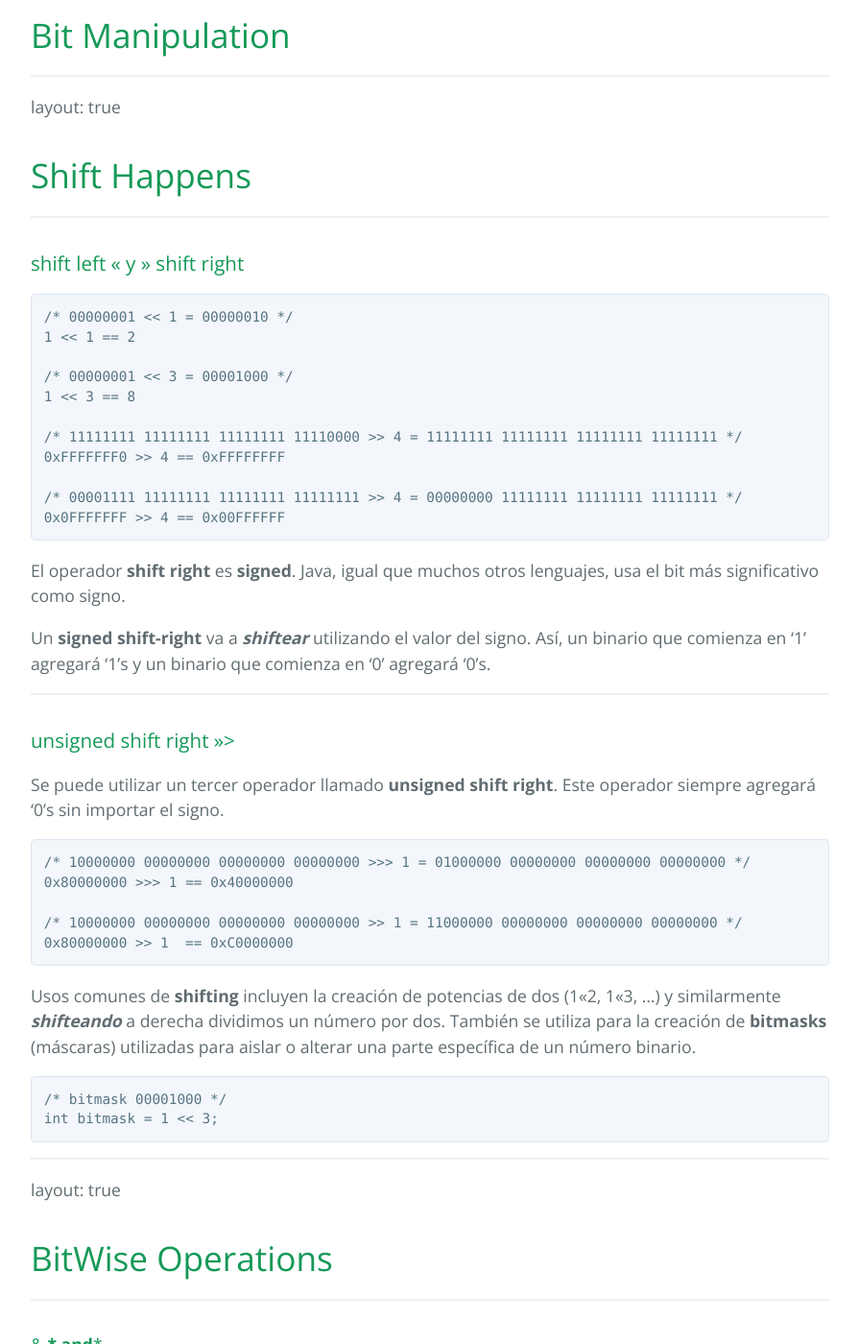
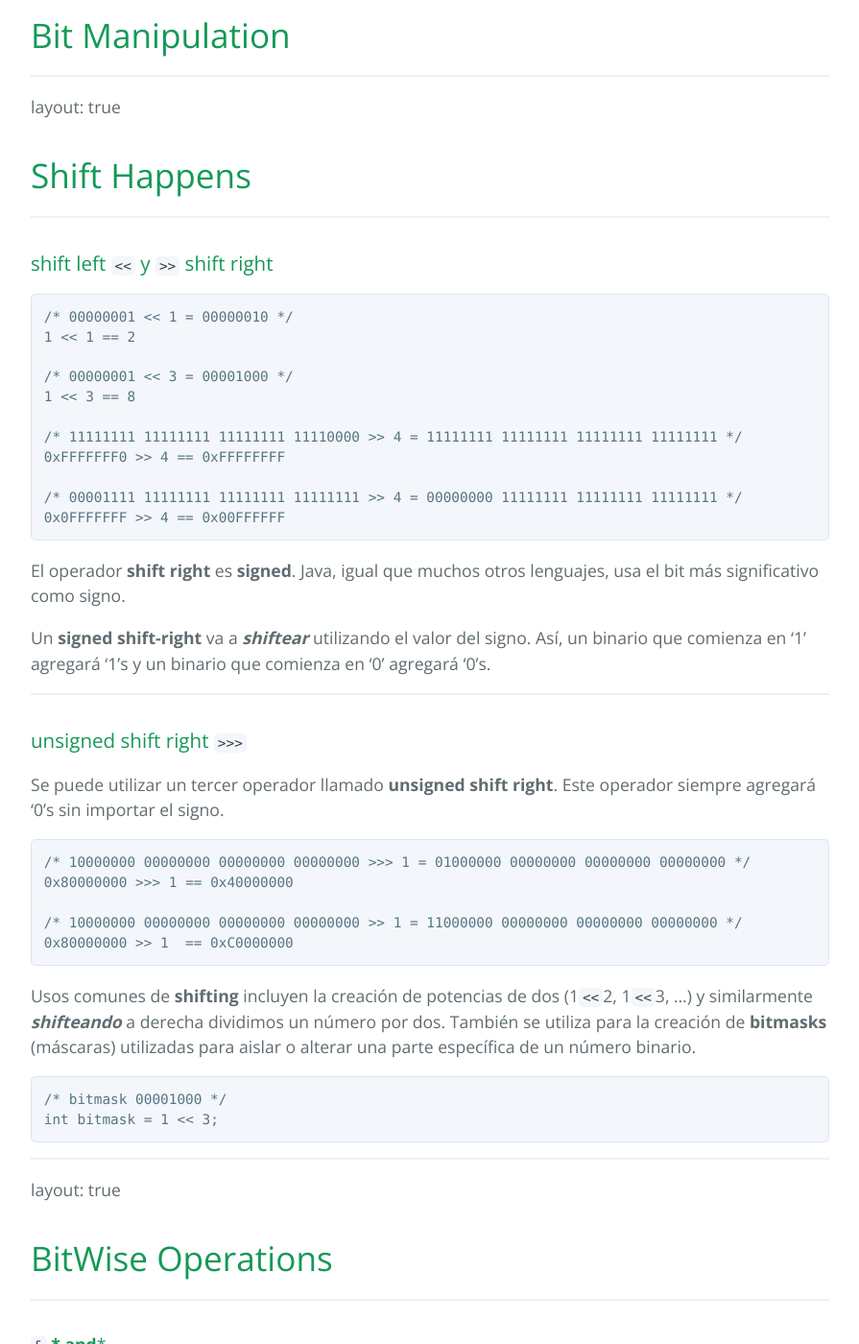
Before and after one commit to FacultadDeIngenieria/anaydis, a Jekyll site: the page built from presentation/bits/bits.md, in a window 1280 px wide and 1400 px high, scrolled down 350 px. Shown: the whole window at 96% size, without its empty margins (192-1087 px from the left). Built offline with Jekyll 4.4.1, drawn with Linux system fonts in a browser that asks for light colours; our own code applies the rules of GitHub Pages for plain Markdown files.

Commit message:
Enabling Bits.

````diff
--- a/presentation/bits/bits.md
+++ b/presentation/bits/bits.md
@@ -10,7 +10,7 @@ layout: true
 
 ---
 
-### shift left << y >> shift right
+### shift left `<<` y `>>` shift right
 
 ```java
 /* 00000001 << 1 = 00000010 */
@@ -32,7 +32,7 @@ Un **signed shift-right** va a ***shiftear*** utilizando el valor del signo. As
 
 ---
 
-### unsigned shift right >>>
+### unsigned shift right `>>>`
 
 Se puede utilizar un tercer operador llamado **unsigned shift right**. Este operador siempre agregará '0's sin importar el signo.
 
@@ -44,7 +44,7 @@ Se puede utilizar un tercer operador llamado **unsigned shift right**. Este oper
 0x80000000 >> 1  == 0xC0000000
 ```
 
-Usos comunes de **shifting** incluyen la creación de potencias de dos (1<<2, 1<<3, ...) y similarmente ***shifteando*** a derecha dividimos un número por dos. También se utiliza para la creación de **bitmasks** (máscaras) utilizadas para aislar o alterar una parte específica de un número binario.
+Usos comunes de **shifting** incluyen la creación de potencias de dos (1`<<`2, 1`<<`3, ...) y similarmente ***shifteando*** a derecha dividimos un número por dos. También se utiliza para la creación de **bitmasks** (máscaras) utilizadas para aislar o alterar una parte específica de un número binario.
 
 ```java
 /* bitmask 00001000 */
@@ -58,25 +58,25 @@ layout: true
 
 ---
 
-#### & *** and***
+#### `&` *** and***
 ```java
 1010 & 0101 == 0000
 1100 & 0110 == 0100
 ```
 --
-#### ~ *** unary complement***
+#### `~` *** unary complement***
 ```java
 ~1111 == 0000
 ~0011 == 1100
 ```
 --
-#### | *** inclusive or***
+#### `|` *** inclusive or***
 ```java
 1010 | 0101 == 1111
 1100 | 0110 == 1110
 ```
 --
-#### ^ *** exclusive or***
+#### `^` *** exclusive or***
 ```java
 1010 ^ 0101 == 1111
 1100 ^ 0110 == 1010
````
Also changed, not shown: README.md.
